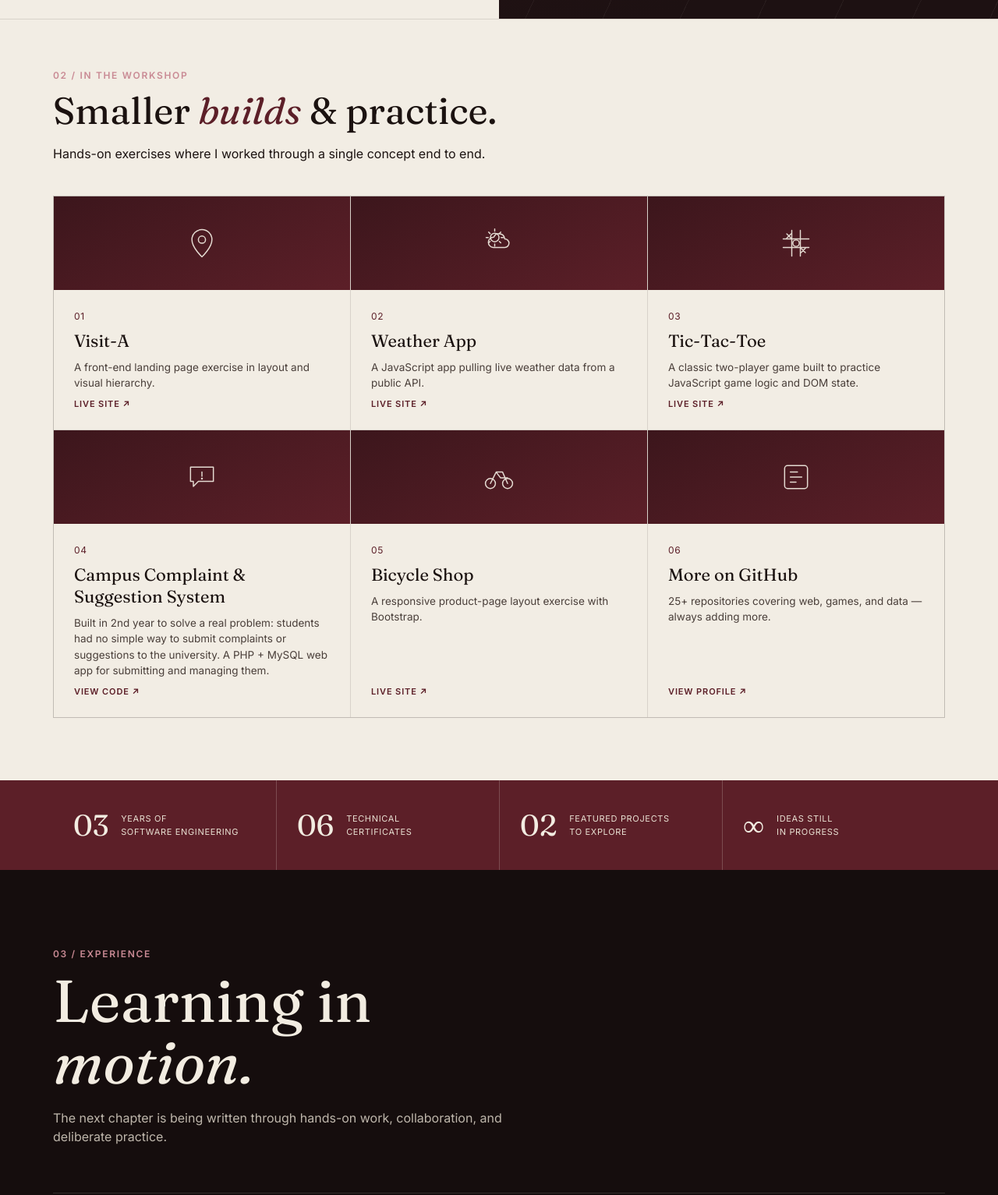
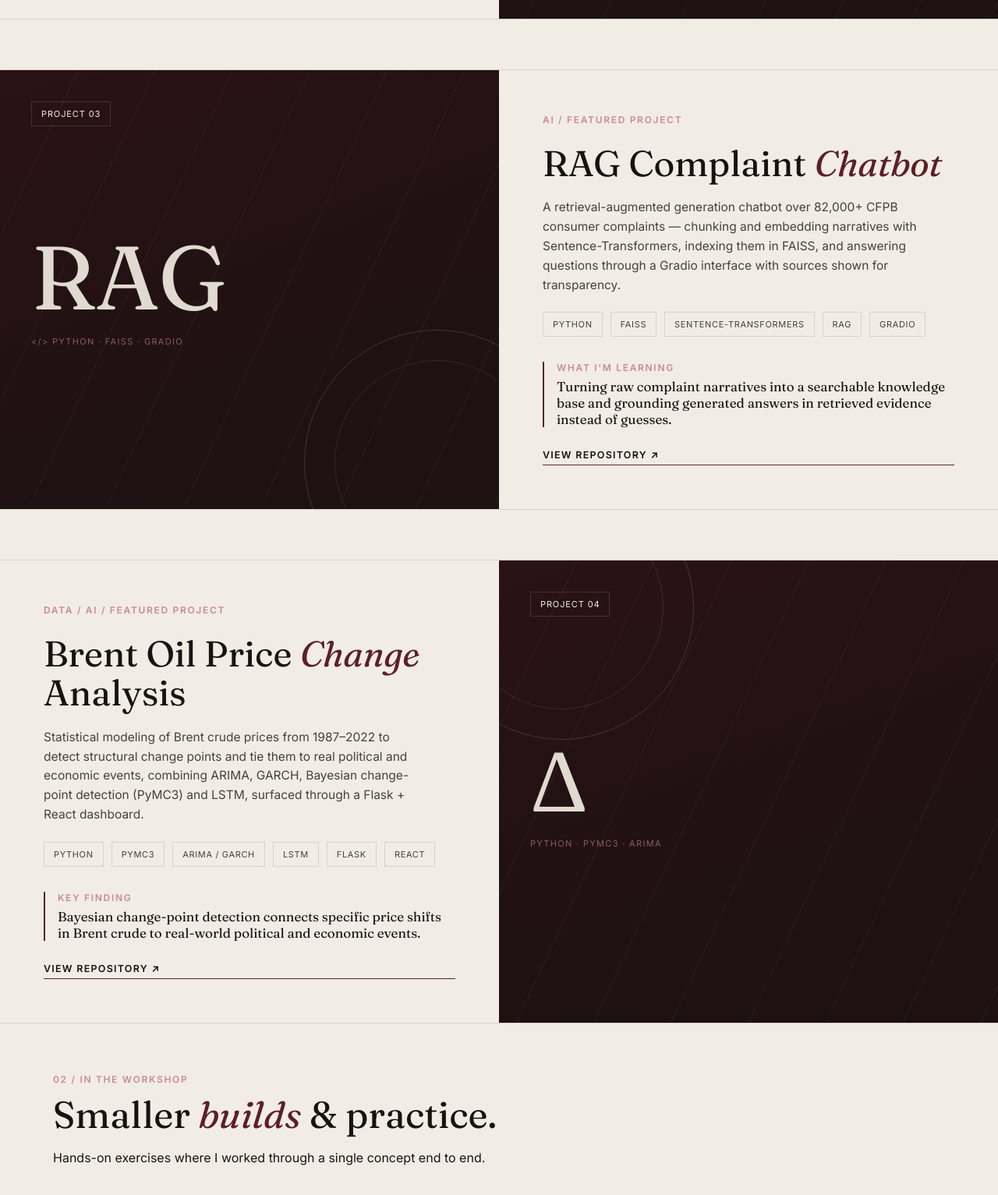
Before and after one commit to R3D-GM/rediet-portfolio, a plain HTML site: page index.html in a window 1280 px wide. Shown: the part 2394-3927 px from the top of the page at 78% size. Drawn offline with Linux system fonts and the light colour scheme.

Commit message:
Update index.html

```diff
--- a/index.html
+++ b/index.html
@@ -543,6 +543,52 @@ header.nav{
     </div>
   </div>
 
+  <!-- Featured project 3 -->
+  <div class="proj-feature reveal">
+    <div class="proj-visual">
+      <div class="proj-tag">PROJECT 03</div>
+      <div class="proj-ring"></div>
+      <div class="proj-mono serif">RAG</div>
+      <div class="proj-code">&lt;/&gt; PYTHON · FAISS · GRADIO</div>
+    </div>
+    <div class="proj-info">
+      <div class="eyebrow eyebrow-dark">AI / FEATURED PROJECT</div>
+      <h3 class="serif proj-title">RAG Complaint <span class="italic ink-rose">Chatbot</span></h3>
+      <p class="proj-desc">A retrieval-augmented generation chatbot over 82,000+ CFPB consumer complaints — chunking and embedding narratives with Sentence-Transformers, indexing them in FAISS, and answering questions through a Gradio interface with sources shown for transparency.</p>
+      <div class="proj-tags">
+        <span>PYTHON</span><span>FAISS</span><span>SENTENCE-TRANSFORMERS</span><span>RAG</span><span>GRADIO</span>
+      </div>
+      <div class="proj-learn">
+        <div class="eyebrow eyebrow-dark">WHAT I'M LEARNING</div>
+        <p>Turning raw complaint narratives into a searchable knowledge base and grounding generated answers in retrieved evidence instead of guesses.</p>
+      </div>
+      <a class="link-more link-more-dark" href="https://github.com/R3D-GM/RAG-ChatBot" target="_blank" rel="noopener">VIEW REPOSITORY ↗</a>
+    </div>
+  </div>
+
+  <!-- Featured project 4 -->
+  <div class="proj-feature proj-feature-rev reveal">
+    <div class="proj-info">
+      <div class="eyebrow eyebrow-dark">DATA / AI / FEATURED PROJECT</div>
+      <h3 class="serif proj-title">Brent Oil Price <span class="italic ink-rose">Change</span><br>Analysis</h3>
+      <p class="proj-desc">Statistical modeling of Brent crude prices from 1987–2022 to detect structural change points and tie them to real political and economic events, combining ARIMA, GARCH, Bayesian change-point detection (PyMC3) and LSTM, surfaced through a Flask + React dashboard.</p>
+      <div class="proj-tags">
+        <span>PYTHON</span><span>PYMC3</span><span>ARIMA / GARCH</span><span>LSTM</span><span>FLASK</span><span>REACT</span>
+      </div>
+      <div class="proj-learn">
+        <div class="eyebrow eyebrow-dark">KEY FINDING</div>
+        <p>Bayesian change-point detection connects specific price shifts in Brent crude to real-world political and economic events.</p>
+      </div>
+      <a class="link-more link-more-dark" href="https://github.com/R3D-GM/FIRST-Ever-AI-Project" target="_blank" rel="noopener">VIEW REPOSITORY ↗</a>
+    </div>
+    <div class="proj-visual proj-visual-alt">
+      <div class="proj-tag">PROJECT 04</div>
+      <div class="proj-ring"></div>
+      <div class="proj-mono serif">Δ</div>
+      <div class="proj-code">PYTHON · PYMC3 · ARIMA</div>
+    </div>
+  </div>
+
   <!-- Other projects grid -->
   <div class="wrap">
     <div class="other-head reveal">
@@ -615,7 +661,7 @@ header.nav{
     <div class="wrap stats-grid">
       <div class="stat"><div class="stat-num serif">03</div><div class="stat-label">YEARS OF<br>SOFTWARE ENGINEERING</div></div>
       <div class="stat"><div class="stat-num serif">06</div><div class="stat-label">TECHNICAL<br>CERTIFICATES</div></div>
-      <div class="stat"><div class="stat-num serif">02</div><div class="stat-label">FEATURED PROJECTS<br>TO EXPLORE</div></div>
+      <div class="stat"><div class="stat-num serif">04</div><div class="stat-label">FEATURED PROJECTS<br>TO EXPLORE</div></div>
       <div class="stat"><div class="stat-num serif">∞</div><div class="stat-label">IDEAS STILL<br>IN PROGRESS</div></div>
     </div>
   </div>
@@ -867,8 +913,8 @@ if(contactForm){
       a: "I've done two internships: Software Development Intern at Red Cloud IT Park (Jun–Aug 2026), where I built the ECIMS/TCS Training Management System on ASP.NET Core, and Machine Learning Intern at FutureInterns (Jul–Aug 2026), where I built ML systems for sales & demand forecasting, support-ticket classification, and resume/candidate screening."
     },
     {
-      keys: ['project','ecims','flight','built','portfolio piece','featured'],
-      a: "Two featured projects: ECIMS Training Management System — a full enterprise-style training-lifecycle system on C#/ASP.NET Core/SQLite — and a Flight Delay Cascade Analysis of 3M+ US flights in Python (Pandas, Seaborn, Dash), which found that late-arriving aircraft is the single biggest driver of delay minutes. There are a few smaller practice builds further down the page too."
+      keys: ['project','ecims','flight','rag','chatbot','complaint','brent','oil','built','portfolio piece','featured'],
+      a: "Four featured projects: ECIMS Training Management System (C#/ASP.NET Core/SQLite), a Flight Delay Cascade Analysis of 3M+ US flights (Python, Pandas, Dash), a RAG Complaint Chatbot over 82,000+ CFPB complaints (FAISS, Sentence-Transformers, Gradio), and a Brent Oil Price Change Analysis using Bayesian change-point detection, ARIMA/GARCH and LSTM (PyMC3, Flask, React). There are a few smaller practice builds further down the page too."
     },
     {
       keys: ['certificate','certification','course','aws','udacity','kaggle'],
```
